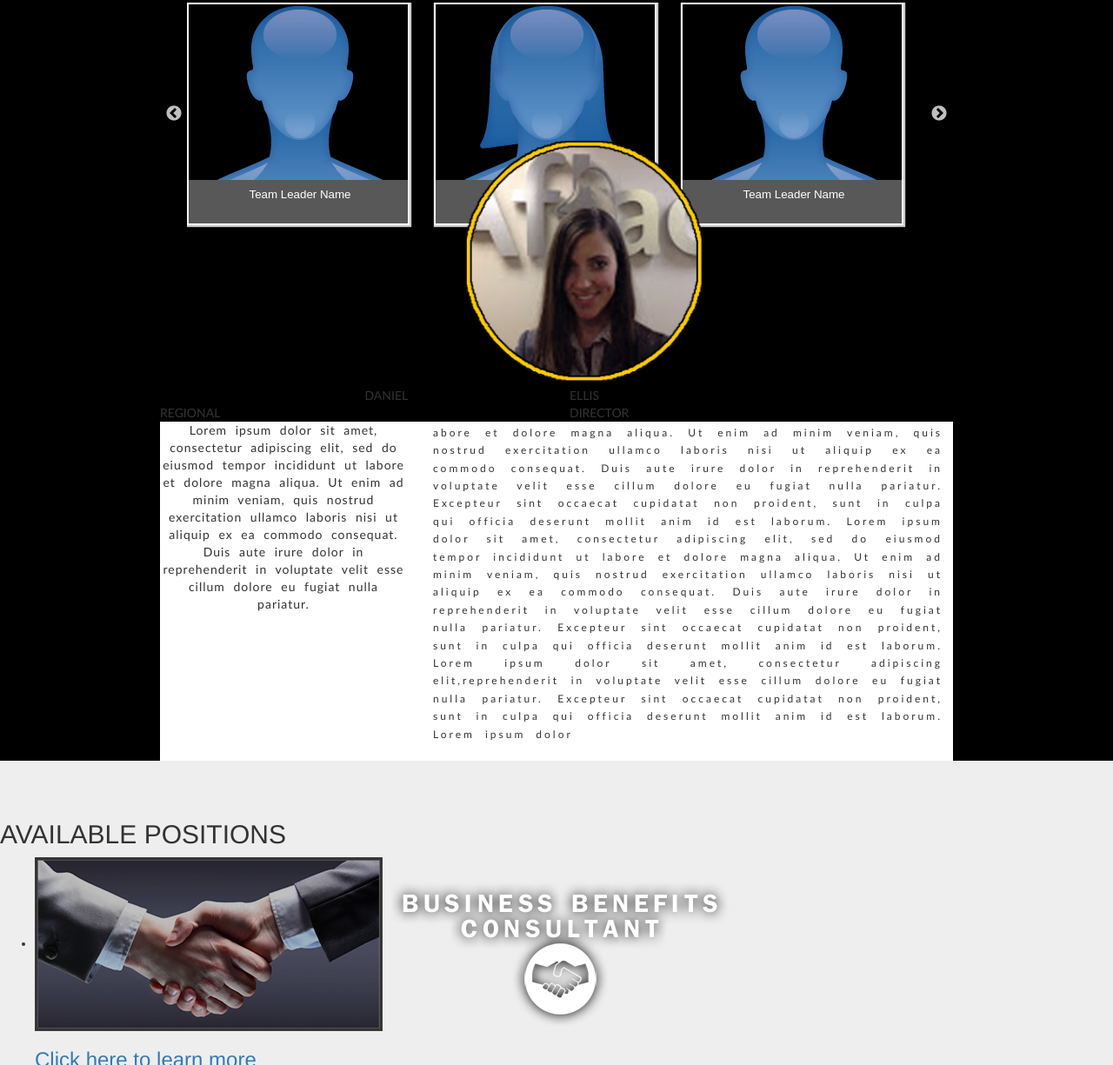
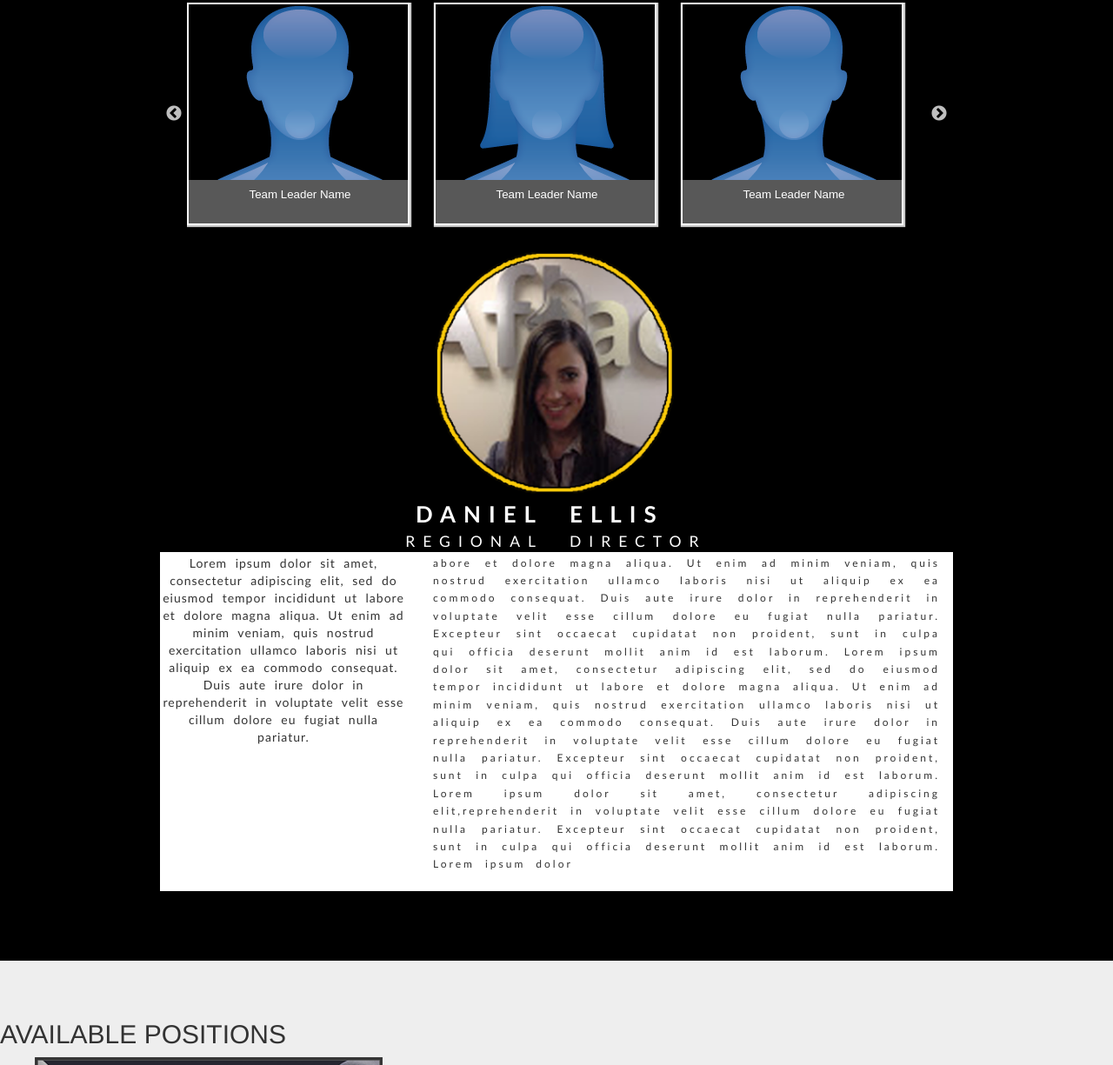
Before and after one commit to pradyumna2905/Everwell-Website, a plain HTML site: page index.html in a window 1280 px wide. Shown: the part 3618-4843 px from the top of the page at 87% size. Drawn offline with nearby package versions, Linux system fonts and the light colour scheme; some packages are replaced by stand-ins of ours; a script that the page names is missing.

Commit message:
Updated Regional director section

```diff
--- a/styles.css
+++ b/styles.css
@@ -534,6 +534,7 @@ header {
     font-family: 'Bitter', 'Trebuchet MS', Cambria;
     z-index: 5;
     text-align: justify;
+    margin-bottom: 7%;
 }
 
 .team{
@@ -553,30 +554,50 @@ header {
  word-spacing: 6px;
  letter-spacing: 3px;
  line-height: 170%;
- padding-right:12px;
+ padding-right:15px;
  padding-bottom:10px;
  padding-top: 3px;
 }
 
-.lenzo {
+.lenzo1{
    font-family: 'Bitter', 'Trebuchet MS', Cambria;
-    font-size: 225%;
+   font-size: 185%;
    font-weight: bold;
+   text-align: right;
+   letter-spacing: 9px;
    color: #ffffff;
-    padding-left: 38%;
-	word-spacing: 19px;
-  padding-top:15px;
-
 }
 
-.regdir {
+
+.lenzo2{
     font-family: 'Bitter', 'Trebuchet MS', Cambria;
     font-size: 185%;
+    font-weight: bold;
+    text-align: left;
+	letter-spacing: 9px;
+  color: #ffffff;
+ }
+
+
+ .regdir1{
+    font-family: 'Bitter', 'Trebuchet MS', Cambria;
+    font-size: 125%;
     font-weight: normal;
+    letter-spacing: 9px;
+    text-align:right;
     color: #ffffff;
-      padding-left: 38%;
-  	word-spacing: 9px;
  }
+
+
+ .regdir2{
+    font-family: 'Bitter', 'Trebuchet MS', Cambria;
+    font-size: 125%;
+    font-weight: normal;
+    letter-spacing: 9px;
+    text-align: left;
+    color: #ffffff;
+ }
+
 
 .business-image {
   height: 400px;
@@ -604,8 +625,6 @@ header {
 
 .img-responsive {
    color: #fff;
-    margin-top: -45%;
-    margin-left: 12%;
    overflow: visible;
    z-index: 5;
 }
@@ -615,6 +634,7 @@ header {
     font-size: 14px;
 	  word-spacing: 5px;
 	  letter-spacing: 1px;
+    padding-top: 3px;
 }
 
 
```
Lines whose indentation alone changed are shown as unchanged.
